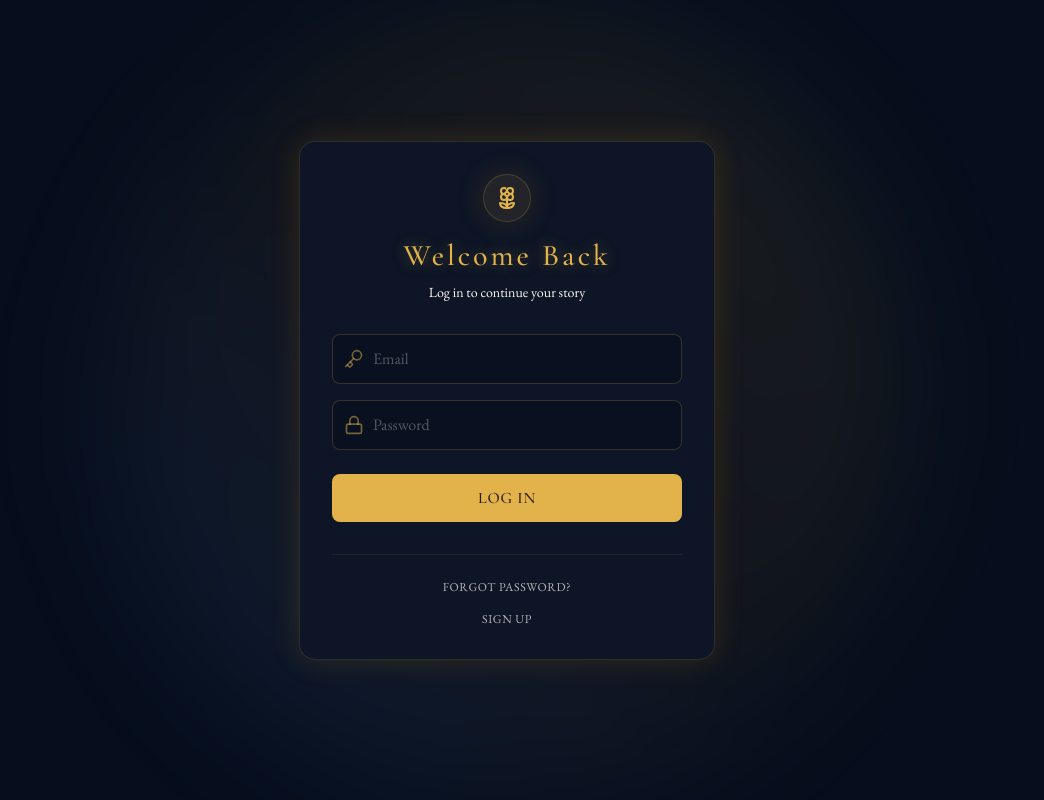
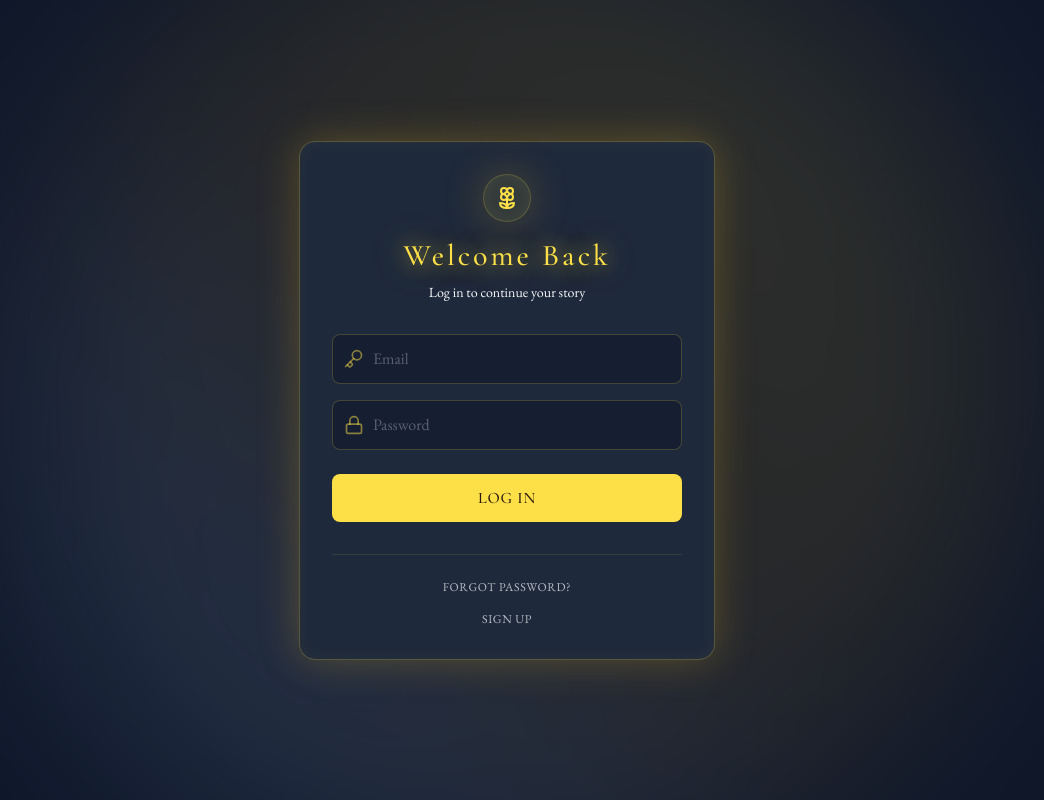
Before and after one commit to anananag/gita-app, a Next.js app: page /login in a window 1280 px wide. Shown: the whole page, without its empty margins (133-1177 px from the left). Built offline with nearby package versions, Linux system fonts and the light colour scheme; no server answers.

Commit message:
brighten aesthetic significantly

```diff
--- a/app/(app)/layout.tsx
+++ b/app/(app)/layout.tsx
@@ -132,13 +132,15 @@ export default function AppLayout({
 
       {/* Main Content Area */}
       <main className="flex-1 flex flex-col h-screen overflow-hidden relative">
+        <div className="absolute top-0 left-1/4 w-[1000px] h-[1000px] bg-gradient-to-br from-[var(--color-blue-glow)]/15 via-[var(--color-amber)]/10 to-[var(--color-gold)]/5 rounded-full blur-[100px] pointer-events-none opacity-60 dark:opacity-100" />
+
         <div className="absolute top-0 right-0 p-4 z-10 hidden md:block">
            <Link href="/dashboard" className="px-4 py-2 border border-[var(--color-gold)]/30 rounded-full text-xs uppercase tracking-widest text-[var(--color-gold)] hover:bg-[var(--color-gold)]/10 transition-colors flex items-center gap-2 font-heading">
              <PlusCircle size={14} />
              New Inquiry
            </Link>
         </div>
-        <div className="flex-1 overflow-y-auto">
+        <div className="flex-1 overflow-y-auto relative z-10">
           {children}
         </div>
       </main>
--- a/app/(auth)/layout.tsx
+++ b/app/(auth)/layout.tsx
@@ -12,7 +12,7 @@ export default function AuthLayout({
   return (
     <div className="min-h-screen flex items-center justify-center relative overflow-hidden bg-background">
       {/* Radial ambient glow */}
-      <div className="absolute top-1/2 left-1/2 -translate-x-1/2 -translate-y-1/2 w-[800px] h-[800px] bg-gradient-to-tr from-[var(--color-blue-glow)]/10 via-[var(--color-amber)]/5 to-[var(--color-gold)]/10 rounded-full blur-3xl pointer-events-none" />
+      <div className="absolute top-1/2 left-1/2 -translate-x-1/2 -translate-y-1/2 w-[1000px] h-[1000px] bg-gradient-to-tr from-[var(--color-blue-glow)]/20 via-[var(--color-amber)]/10 to-[var(--color-gold)]/15 rounded-full blur-[100px] pointer-events-none opacity-80 dark:opacity-100" />
 
       <div className="relative z-10 w-full max-w-md px-4">
         {children}
--- a/app/globals.css
+++ b/app/globals.css
@@ -5,11 +5,11 @@
 @theme inline {
   --color-background: var(--background);
   --color-foreground: var(--foreground);
-  --color-gold: #e2b34a;
-  --color-gold-muted: rgba(226, 179, 74, 0.15);
-  --color-amber: #f59e0b;
+  --color-gold: #fde047;
+  --color-gold-muted: rgba(253, 224, 71, 0.25);
+  --color-amber: #fbbf24;
   --color-saffron: #f97316;
-  --color-blue-glow: #3b82f6;
+  --color-blue-glow: #60a5fa;
   --color-card-bg: var(--card-bg);
   --font-heading: var(--font-heading);
   --font-body: var(--font-body);
@@ -17,16 +17,16 @@
 
 :root {
   /* Light Mode (Soft dawn/sunrise aesthetic) */
-  --background: #fdfaf3; /* warm off-white */
+  --background: #fffdfa; /* even brighter warm off-white */
   --foreground: #2c1810;
   --card-bg: #ffffff;
 }
 
 .dark {
-  /* Dark Mode (Deep twilight blue to dawn aesthetic) */
-  --background: #060e1d; /* Deep twilight blue */
-  --foreground: #fcf9f2; /* luminous soft white */
-  --card-bg: #0d1526; /* Slightly lighter deep blue */
+  /* Dark Mode (Vibrant twilight blue to dawn aesthetic) */
+  --background: #0f172a; /* Slate 900 - Brighter twilit sky */
+  --foreground: #f8fafc; /* Luminous soft white */
+  --card-bg: #1e293b; /* Slate 800 - Lighter card bg for contrast */
 }
 
 body {
@@ -43,14 +43,14 @@ body {
   }
 
   .glow-text {
-    text-shadow: 0 0 15px rgba(226, 179, 74, 0.4);
+    text-shadow: 0 0 20px rgba(253, 224, 71, 0.7), 0 0 40px rgba(251, 191, 36, 0.4);
   }
 
   .glow-box-amber {
-    box-shadow: 0 0 30px rgba(245, 158, 11, 0.15);
+    box-shadow: 0 0 40px rgba(251, 191, 36, 0.25), inset 0 0 15px rgba(253, 224, 71, 0.05);
   }
 
   .glow-box-blue {
-    box-shadow: 0 0 40px rgba(59, 130, 246, 0.1);
+    box-shadow: 0 0 50px rgba(96, 165, 250, 0.2);
   }
 }
```
